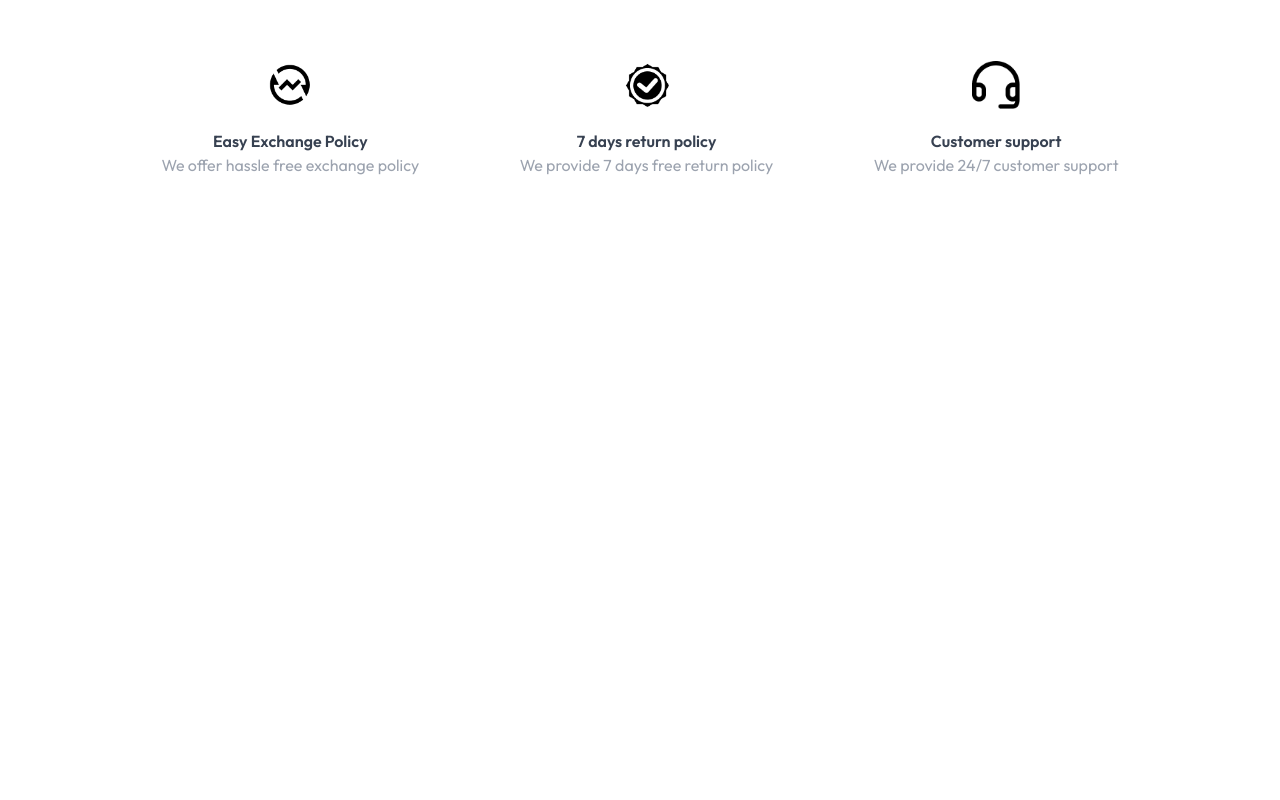
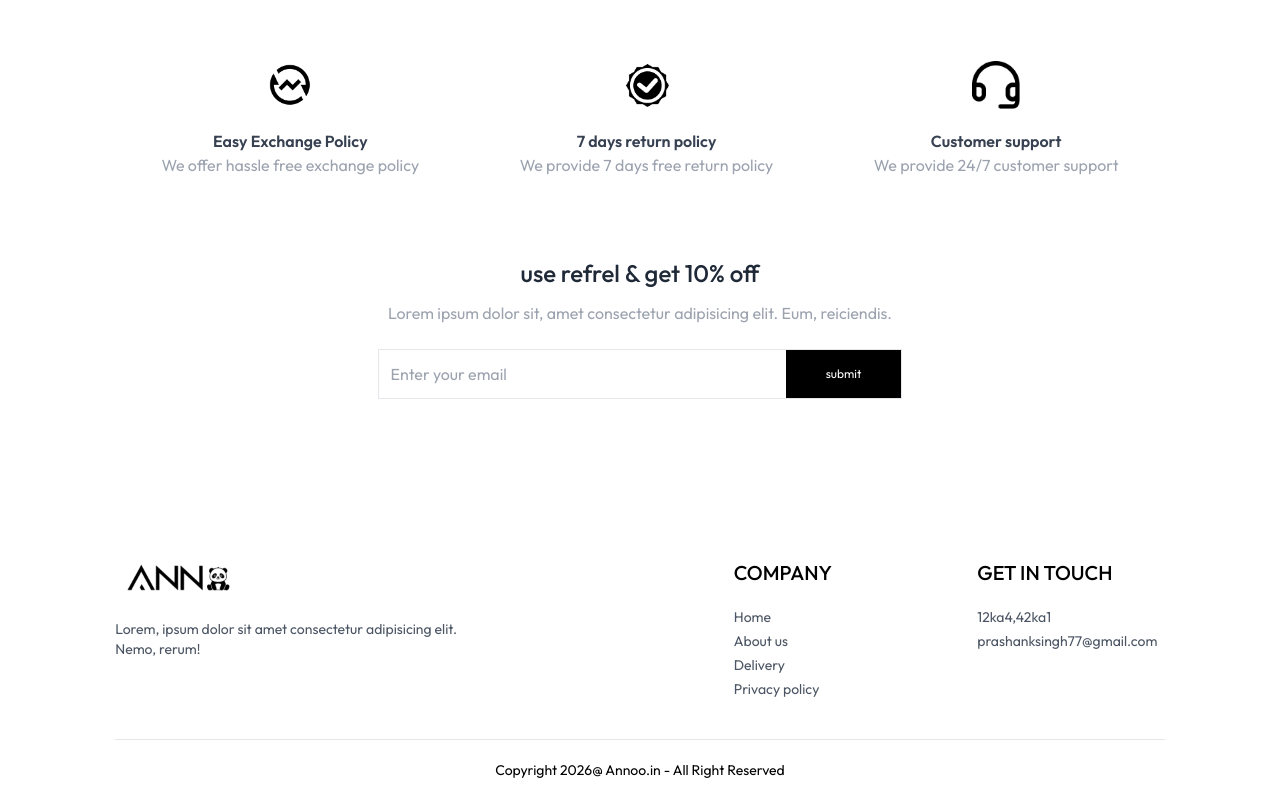
Before and after one commit to prashanksingh93-source/E-COMMERCE-APP, a React (Vite) app in the folder frontend/: page / in a window 1280 px wide. Shown: the part 1743-2543 px from the top of the page. Before the commit the page ends 2000 px from the top, so only its background shows below. Built offline with nearby package versions, Linux system fonts and the light colour scheme.

Commit message:
home page complete

```diff
--- a/frontend/src/App.jsx
+++ b/frontend/src/App.jsx
@@ -10,6 +10,7 @@
 import PlaceOrder from './pages/PlaceOrder'
 import Orders from './pages/Orders'
 import Navbar from './components/Navbar'
+import Footer from './components/Footer'
 
 const App = () => {
   return (<>
@@ -27,6 +28,7 @@
           <Route path='/place-order' element={<PlaceOrder/>}/>
           <Route path='/orders' element={<Orders/>}/>
       </Routes>
+      <Footer/>
     </div>
 
   </>)
--- /dev/null
+++ b/frontend/src/components/Footer.jsx
@@ -0,0 +1,38 @@
+import React from 'react'
+import { assets } from '../assets/assets'
+
+const Footer = () => {
+  return (
+    <div>
+        <div className='flex flex-col sm:grid grid-cols-[3fr_1fr_1fr] gap-14 my-10 mt-40 text-sm'>
+            <div>
+                <img src={assets.logo} className='mb-5 w-32' alt="" />
+                <p className='w-full md:w-2/3 text-gray-600'>
+                Lorem, ipsum dolor sit amet consectetur adipisicing elit. Nemo, rerum!</p>
+            </div>
+          <div>
+            <p className='text-xl font-medium mb-5'>COMPANY</p>
+            <ul className='flex flex-col gap-1 text-gray-600'>
+                <li>Home</li>
+                <li>About us</li>
+                <li>Delivery</li>
+                <li>Privacy policy</li>
+            </ul>
+          </div>
+          <div>
+            <p className='text-xl font-medium mb-5'>GET IN TOUCH</p>
+            <ul className='flex flex-col gap-1 text-gray-600'>
+               <li>12ka4,42ka1</li>
+               <li>prashanksingh77@gmail.com</li>
+            </ul>
+          </div>
+        </div>
+        <div>
+            <hr />
+            <p className='py-5 text-sm text-center'>Copyright 2026@ Annoo.in - All Right Reserved</p>
+        </div>
+    </div>
+  )
+}
+
+export default Footer
--- /dev/null
+++ b/frontend/src/components/NewsletterBox.jsx
@@ -0,0 +1,22 @@
+import React from 'react'
+
+const NewsletterBox = () => {
+
+    const onSubmitHandler=(event)=>{
+        event.preventDefault();
+    }
+
+  return (
+    <div className='text-center'>
+     <p className='text-2xl font-medium text-gray-800'>use refrel & get 10% off</p>
+     <p className='text-gray-400 mt-3'>Lorem ipsum dolor sit, amet consectetur adipisicing elit. Eum, reiciendis.</p>
+
+     <form onSubmit={onSubmitHandler} className='w-full sm:w-1/2 flex item-center gap-3 mx-auto my-6 border pl-3' action="">
+        <input className='w-full sm:flex-1 outline-none' type="email" placeholder='Enter your email' />
+        <button type='submit' className='bg-black text-white text-xs px-10 py-4'>submit</button>
+     </form>
+    </div>
+  )
+}
+
+export default NewsletterBox
--- a/frontend/src/pages/Home.jsx
+++ b/frontend/src/pages/Home.jsx
@@ -3,6 +3,7 @@
 import LatestCollection from '../components/LatestCollection'
 import BestSeller from '../components/BestSeller'
 import OurPolicy from '../components/OurPolicy'
+import NewsletterBox from '../components/NewsletterBox'
 
 const Home = () => {
   return (
@@ -11,6 +12,7 @@
       <LatestCollection></LatestCollection>
       <BestSeller></BestSeller>
       <OurPolicy/>
+      <NewsletterBox/>
     </div>
   )
 }
```
